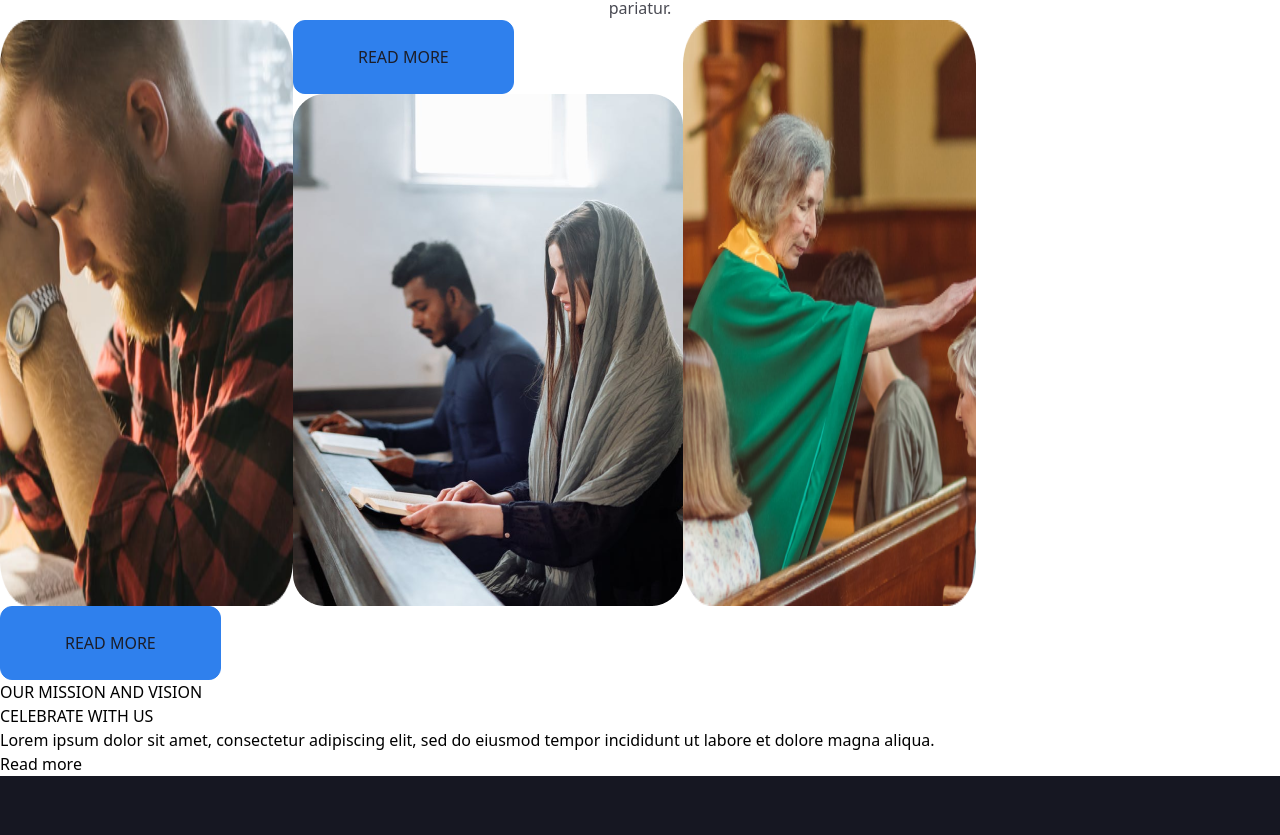
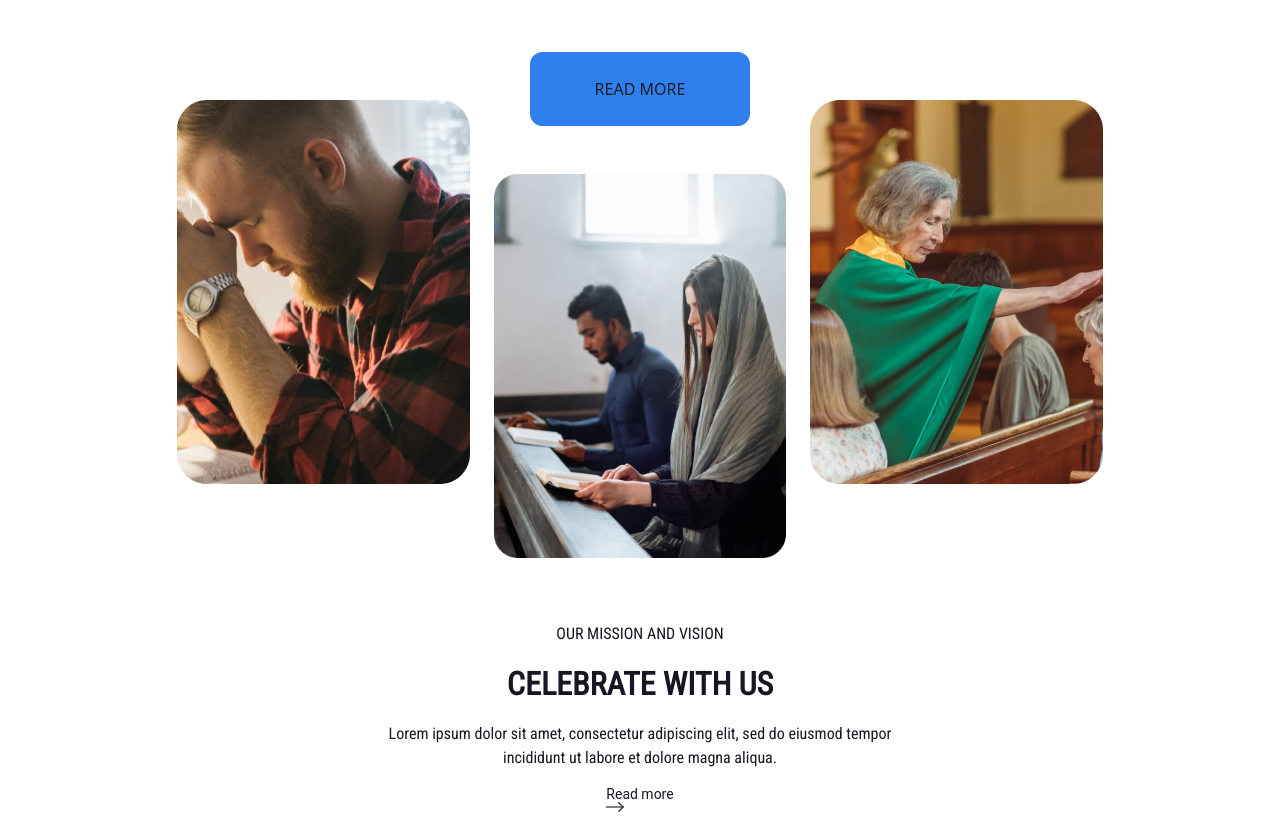
Before and after one commit to ROU-Technology/plpm, an Angular app: page / in a window 1280 px wide. Shown: the part 1365-2200 px from the top of the page. Built offline with nearby package versions, Linux system fonts and the light colour scheme.

Commit message:
love-compassion-update

```diff
--- a/src/app/app.module.ts
+++ b/src/app/app.module.ts
@@ -8,6 +8,7 @@ import { BoxComponent } from './shared/components/box/box.component';
 import { ChurchRelevantComponent } from './components/church-relevant/church-relevant.component';
 import { FooterComponent } from './components/footer/footer.component';
 import { LoveCompassionComponent } from './components/home/love-compassion/love-compassion.component';
+import { OurSermonsComponent } from './components/home/our-sermons/our-sermons.component';
 
 @NgModule({
   declarations: [
@@ -17,7 +18,8 @@ import { LoveCompassionComponent } from './components/home/love-compassion/love-
     BoxComponent,
     ChurchRelevantComponent,
     FooterComponent,
-    LoveCompassionComponent
+    LoveCompassionComponent,
+    OurSermonsComponent
   ],
   imports: [
     BrowserModule
--- a/src/app/components/home/love-compassion/love-compassion.component.html
+++ b/src/app/components/home/love-compassion/love-compassion.component.html
@@ -13,7 +13,7 @@
   <div class="images">
     <img src="/assets/images/love-compassion-3.png" alt="love-compassion/png" />
     <div class="button-img">
-      <div class="primary-btn">Read more</div>
+      <button class="primary-btn read-more">Read more</button>
       <img
         src="/assets/images/love-compassion-2.png"
         alt="love-compassion/png"
@@ -21,15 +21,16 @@
     </div>
     <img src="/assets/images/love-compassion-1.png" alt="love-compassion/png" />
   </div>
-  <div class="primary-btn">Read more</div>
 
-  <div class="lov-compassion-text2">
+  <div class="love-compassion-text2">
     <p>OUR MISSION AND VISION</p>
-    <h2>CELEBRATE WITH US</h2>
+    <h4>CELEBRATE WITH US</h4>
     <p>
       Lorem ipsum dolor sit amet, consectetur adipiscing elit, sed do eiusmod
       tempor incididunt ut labore et dolore magna aliqua.
     </p>
-    <a href="#">Read more</a>
+    <a href="#">Read more
+      <img src="/assets/images/arrow-right.png" alt="arrow/png">
+    </a>
   </div>
 </section>
--- a/src/app/components/home/love-compassion/love-compassion.component.scss
+++ b/src/app/components/home/love-compassion/love-compassion.component.scss
@@ -1,13 +1,16 @@
 #love-compassion {
+  margin-bottom: 8rem;
   .love-compassion-text1 {
     display: flex;
     flex-direction: column;
     align-items: center;
+    margin-bottom: 3.5rem;
+    font-family: "Roboto Condensed";
+
     h2 {
-      font-family: "Roboto Condensed";
       font-weight: 700;
-      font-size: 48px;
-      line-height: 64px;
+      font-size: 3rem;
+      line-height: 4rem;
       text-align: center;
       letter-spacing: -0.01em;
       text-transform: uppercase;
@@ -25,7 +28,54 @@
     }
   }
 
-  .images{
+  .images {
     display: flex;
+    flex-wrap: wrap;
+    justify-content: center;
+    gap: 1.5rem;
+
+    .button-img {
+      display: flex;
+      flex-direction: column;
+      align-items: center;
+      // gap: 3rem;
+    }
+    img {
+      margin-top: 3rem;
+      max-height: 384px;
+    }
+  }
+
+  .love-compassion-text2 {
+    display: flex;
+    flex-direction: column;
+    align-items: center;
+    margin-top: 4rem;
+    font-family: "Roboto Condensed";
+    color: #161722;
+    gap: 1rem;
+
+    p {
+      font-weight: 400;
+      font-size: 1rem;
+      line-height: 1.5rem;
+      max-width: 512px;
+      text-align: center;
+    }
+
+    h4 {
+      font-weight: 700;
+      font-size: 2rem;
+      line-height: 2.75rem;
+    }
+
+    a {
+      text-decoration: none;
+      font-family: "Roboto";
+      font-weight: 400;
+      font-size: 14px;
+      line-height: 16px;
+      color: #161722;
+    }
   }
 }
--- /dev/null
+++ b/src/app/components/home/our-sermons/our-sermons.component.html
@@ -0,0 +1 @@
+<p>our-sermons works!</p>
--- /dev/null
+++ b/src/app/components/home/our-sermons/our-sermons.component.ts
@@ -0,0 +1,15 @@
+import { Component, OnInit } from '@angular/core';
+
+@Component({
+  selector: 'plpm-our-sermons',
+  templateUrl: './our-sermons.component.html',
+  styleUrls: ['./our-sermons.component.scss']
+})
+export class OurSermonsComponent implements OnInit {
+
+  constructor() { }
+
+  ngOnInit(): void {
+  }
+
+}
```
Also changed, not shown: src/app/components/home/our-sermons/our-sermons.component.scss (added), 1 other file (tests, documents, lock files or other folders).
